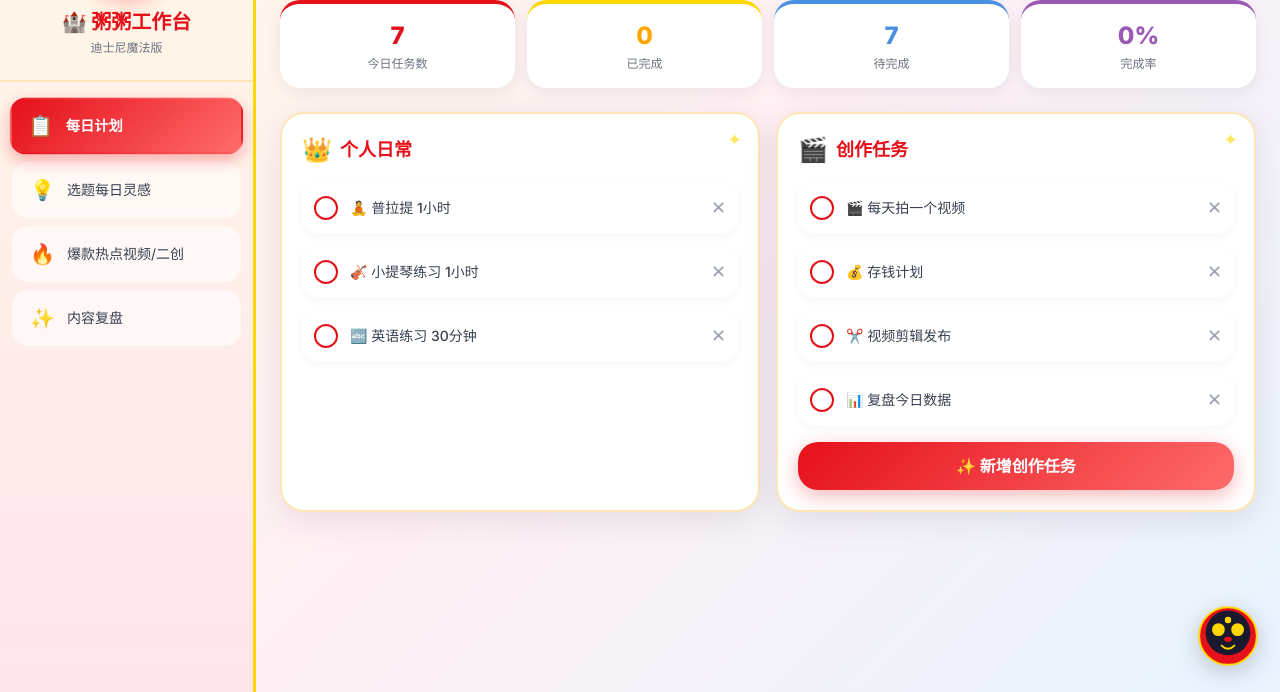
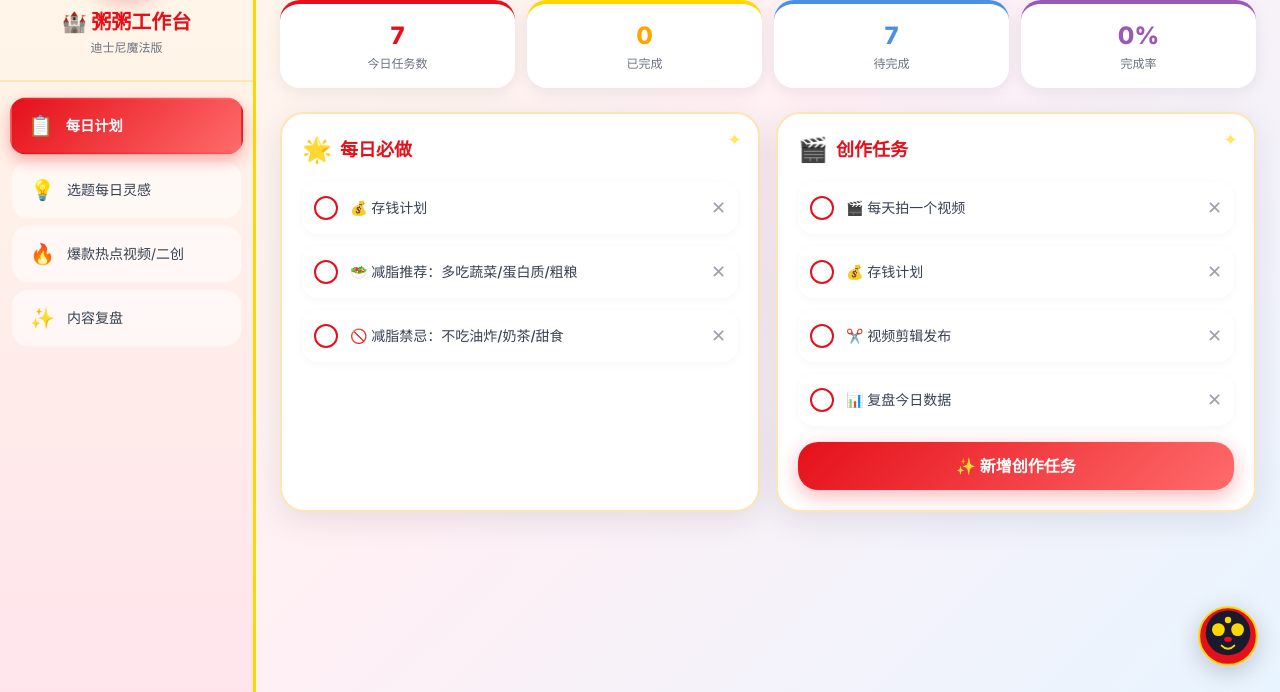
Before and after one commit to zhouzhou9698/workbench, a plain HTML site: page index.html in a window 1280 px wide. Shown: the part 108-800 px from the top of the page. Drawn offline with nearby package versions, Linux system fonts and the light colour scheme.

Commit message:
Update personal daily tasks to savings and diet recommendations

```diff
--- a/index.html
+++ b/index.html
@@ -142,8 +142,8 @@
                         <!-- Personal Daily -->
                         <div class="magic-card p-5">
                             <div class="flex items-center gap-2 mb-4">
-                                <span class="text-2xl">👑</span>
-                                <h2 class="font-extrabold text-lg" style="color: #E5101A;">个人日常</h2>
+                                <span class="text-2xl">🌟</span>
+                                <h2 class="font-extrabold text-lg" style="color: #E5101A;">每日必做</h2>
                             </div>
                             <div id="personalTasks" class="space-y-3"></div>
                         </div>
@@ -256,9 +256,9 @@
         let currentPage = 'daily';
 
         const personalDefaultTasks = [
-            { text: '🧘 普拉提 1小时', done: false },
-            { text: '🎻 小提琴练习 1小时', done: false },
-            { text: '🔤 英语练习 30分钟', done: false }
+            { text: '💰 存钱计划', done: false },
+            { text: '🥗 减脂推荐：多吃蔬菜/蛋白质/粗粮', done: false },
+            { text: '🚫 减脂禁忌：不吃油炸/奶茶/甜食', done: false }
         ];
 
         const creationDefaultTasks = [
@@ -310,7 +310,7 @@
 
         // ===== 每日计划 =====
         function renderDaily() {
-            const personal = load('personalTasks', personalDefaultTasks);
+            const personal = load('personalTasksV2', personalDefaultTasks);
             const creation = load('creationTasks', creationDefaultTasks);
 
             const pC = document.getElementById('personalTasks');
@@ -359,7 +359,7 @@
         }
 
         function catEatTasks() {
-            const personal = load('personalTasks', personalDefaultTasks);
+            const personal = load('personalTasksV2', personalDefaultTasks);
             const creation = load('creationTasks', creationDefaultTasks);
             const pendingPersonal = personal.map((t, i) => t.done ? -1 : i).filter(i => i !== -1);
             const pendingCreation = creation.map((t, i) => t.done ? -1 : i).filter(i => i !== -1);
@@ -372,7 +372,7 @@
             });
             document.getElementById('catMascot').classList.add('eating');
             setTimeout(() => {
-                save('personalTasks', personal.filter(t => t.done));
+                save('personalTasksV2', personal.filter(t => t.done));
                 save('creationTasks', creation.filter(t => t.done));
                 renderDaily();
                 document.getElementById('catMascot').classList.remove('eating');
```
